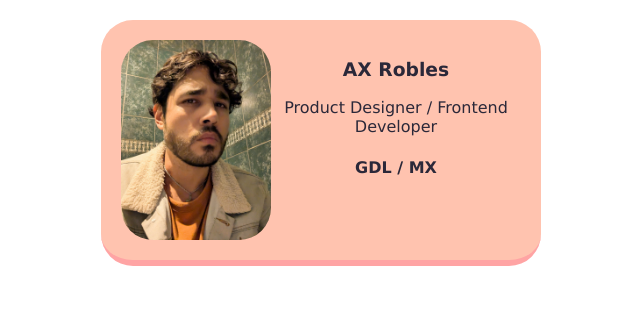
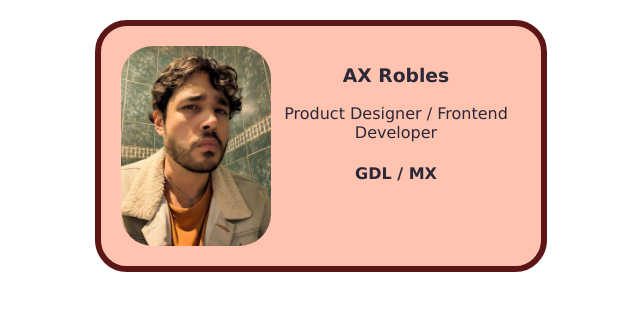
Before and after one commit to axelquartz/scrimba-business-card, a plain HTML site: page index.html in a window 1280 px wide. In both pictures the pointer is over the element 640 px from the left and 143 px from the top of the page. Shown: the whole page, without its empty margins (319-959 px from the left). Drawn offline with Linux system fonts and the light colour scheme.

Commit message:
Update hover effect on main card component

```diff
--- a/styles.css
+++ b/styles.css
@@ -36,6 +36,10 @@ body {
      */
 }
 
+.card:hover {
+  border: solid 6px rgb(92, 22, 22);
+}
+
 .border-blue {
   border: 1px dotted blue;
 }
```
